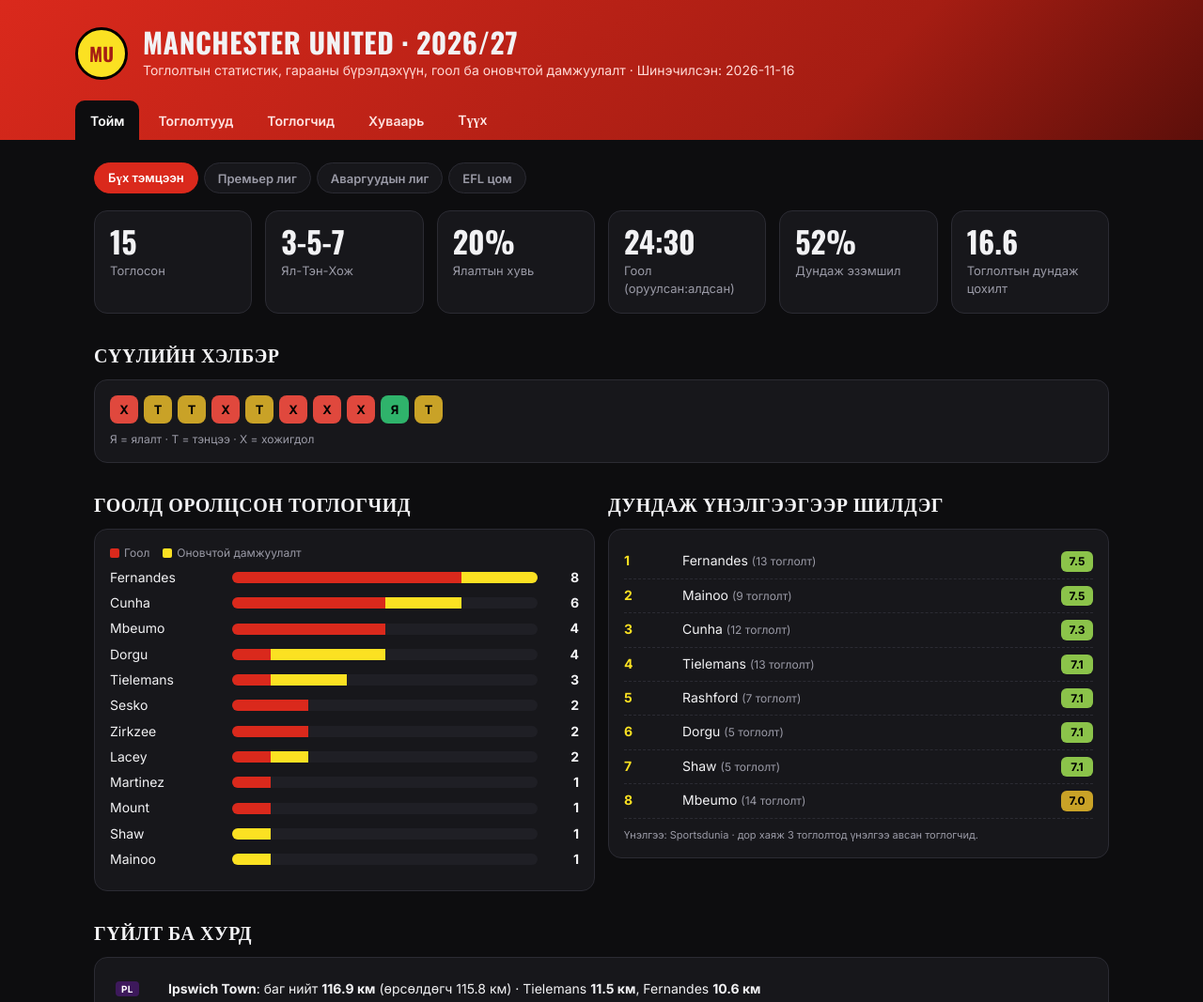
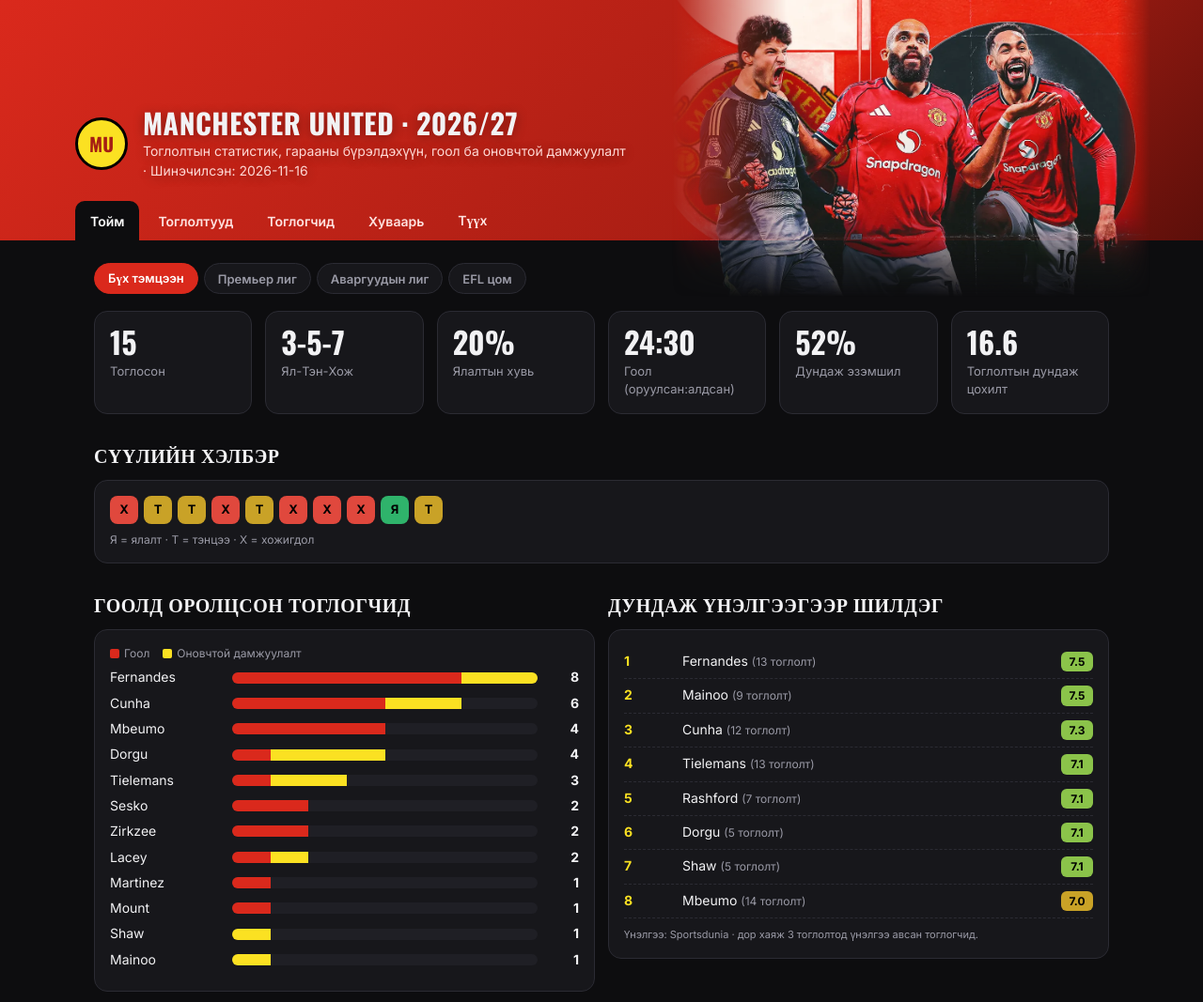
Before and after one commit to Ayxh-git/Man-Utd-fan-site, a plain HTML site: page index.html in a window 1280 px wide. Shown: the top 1067 px of the page at 94% size. Drawn offline with nearby package versions, Linux system fonts and the light colour scheme.

Commit message:
Add hero image breaking out of the red header band
Co-Authored-By: Claude Opus 5.5 <noreply@anthropic.com>
Claude-Session: https://claude.ai/code/session_01EtnreUH6SNmwYy5Pvv7Jah

```diff
--- a/index.html
+++ b/index.html
@@ -14,7 +14,18 @@
 *{box-sizing:border-box}
 body{margin:0;background:var(--bg);color:var(--text);font-family:Inter,system-ui,sans-serif;font-size:15px;line-height:1.45}
 a{color:var(--gold)}
-header{background:linear-gradient(135deg,var(--red) 0%,var(--red-d) 70%,#5c0f0a 100%);padding:28px 20px 0}
+header{background:linear-gradient(135deg,var(--red) 0%,var(--red-d) 70%,#5c0f0a 100%);padding:44px 20px 0;position:relative;z-index:3}
+header .wrap{position:relative;min-height:212px;display:flex;flex-direction:column;justify-content:flex-end}
+header .brand,header nav{position:relative;z-index:2}
+.hero-img{position:absolute;right:-24px;bottom:-60px;height:316px;width:auto;pointer-events:none;z-index:1;
+  -webkit-mask-image:linear-gradient(to right,transparent 0,#000 24%,#000 93%,transparent 100%),linear-gradient(to top,transparent 0,#000 22%);-webkit-mask-composite:source-in;
+  mask-image:linear-gradient(to right,transparent 0,#000 24%,#000 93%,transparent 100%),linear-gradient(to top,transparent 0,#000 22%);mask-composite:intersect;
+  filter:drop-shadow(0 10px 24px rgba(0,0,0,.35))}
+h1,.sub{text-shadow:0 2px 12px rgba(0,0,0,.35)}
+.sub{max-width:520px}
+main{position:relative;z-index:1}
+@media(max-width:900px){.hero-img{height:260px;bottom:-40px;right:-40px;opacity:.9}}
+@media(max-width:600px){header{padding-top:16px}header .wrap{min-height:0;padding-top:178px}.hero-img{top:-8px;bottom:auto;height:205px;right:-44px}}
 .wrap{max-width:1120px;margin:0 auto}
 .brand{display:flex;align-items:center;gap:16px}
 .crest{width:56px;height:56px;border-radius:50%;background:var(--gold);display:grid;place-items:center;color:var(--red-d);font:700 20px Oswald;border:3px solid #000}
@@ -110,6 +121,7 @@ footer{color:var(--muted);font-size:12px;text-align:center;padding:20px}
 <body>
 <header>
   <div class="wrap">
+    <img class="hero-img" src="hero.webp" alt="" width="1200" height="745" decoding="async">
     <div class="brand">
       <div class="crest">MU</div>
       <div>
```
Also changed, not shown: hero.webp (added).
